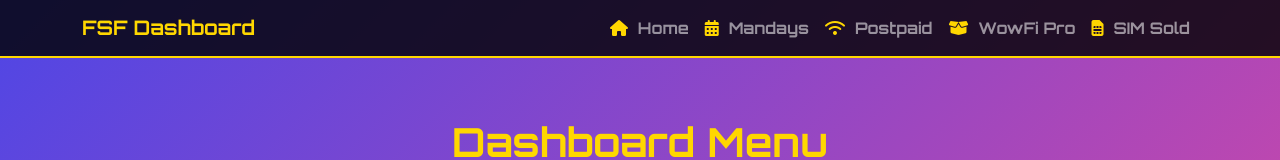
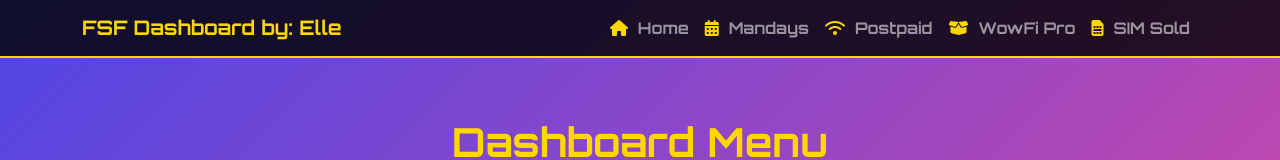
Before and after one commit to m4ndiri9m4-dev/fsfDashboard, a plain HTML site: page index.html in a window 1280 px wide. Shown: the top 160 px of the page. Drawn offline with nearby package versions, Linux system fonts and the light colour scheme.

Commit message:
Update index.html

```diff
--- a/index.html
+++ b/index.html
@@ -224,7 +224,7 @@
     <!-- Start Navigation -->
     <nav class="navbar fixed-top navbar-expand-lg navbar-dark fixed-top">
         <div class="container">
-            <a class="navbar-brand gold-accent" href="#">FSF Dashboard</a>
+            <a class="navbar-brand gold-accent" href="#">FSF Dashboard by: Elle</a>
             <button class="navbar-toggler navbar-toggler-right" type="button" data-bs-toggle="collapse" data-bs-target="#navbarResponsive" aria-controls="navbarResponsive" aria-expanded="false" aria-label="Toggle navigation">
                 <span class="navbar-toggler-icon"></span>
             </button>
```
